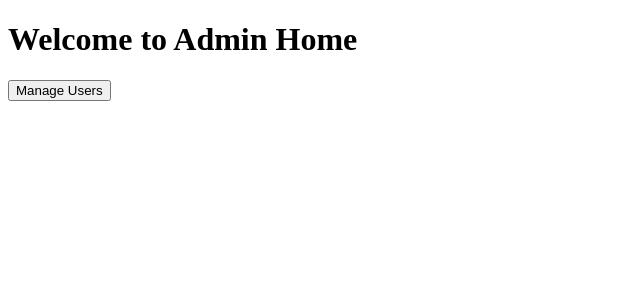
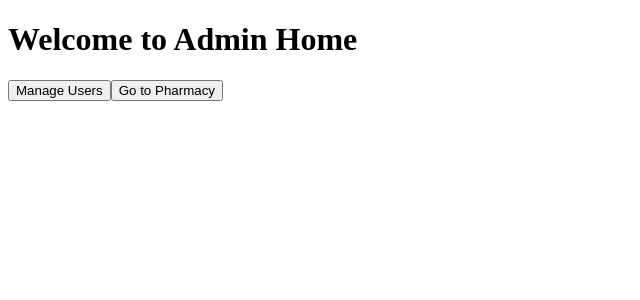
Before and after one commit to advanced-computer-lab-2023/Agile-Star-Squad-Pharmacy, a React (Create React App) app in the folder frontend/: page /admin/home in a window 1280 px wide. Shown: the top 300 px of the page, without its empty margins (0-640 px from the left). Built offline with nearby package versions, Linux system fonts and the light colour scheme.

Commit message:
feat: admin can go to pharmacy home

```diff
--- a/frontend/src/admin/Home/AdminHome.js
+++ b/frontend/src/admin/Home/AdminHome.js
@@ -8,6 +8,9 @@ const AdminHome = (props) => {
       <Link to="/admin/manage">
         <button>Manage Users</button>
       </Link>
+      <Link to="/pharmacy/home">
+        <button>Go to Pharmacy</button>
+      </Link>
     </div>
   );
 };
```
